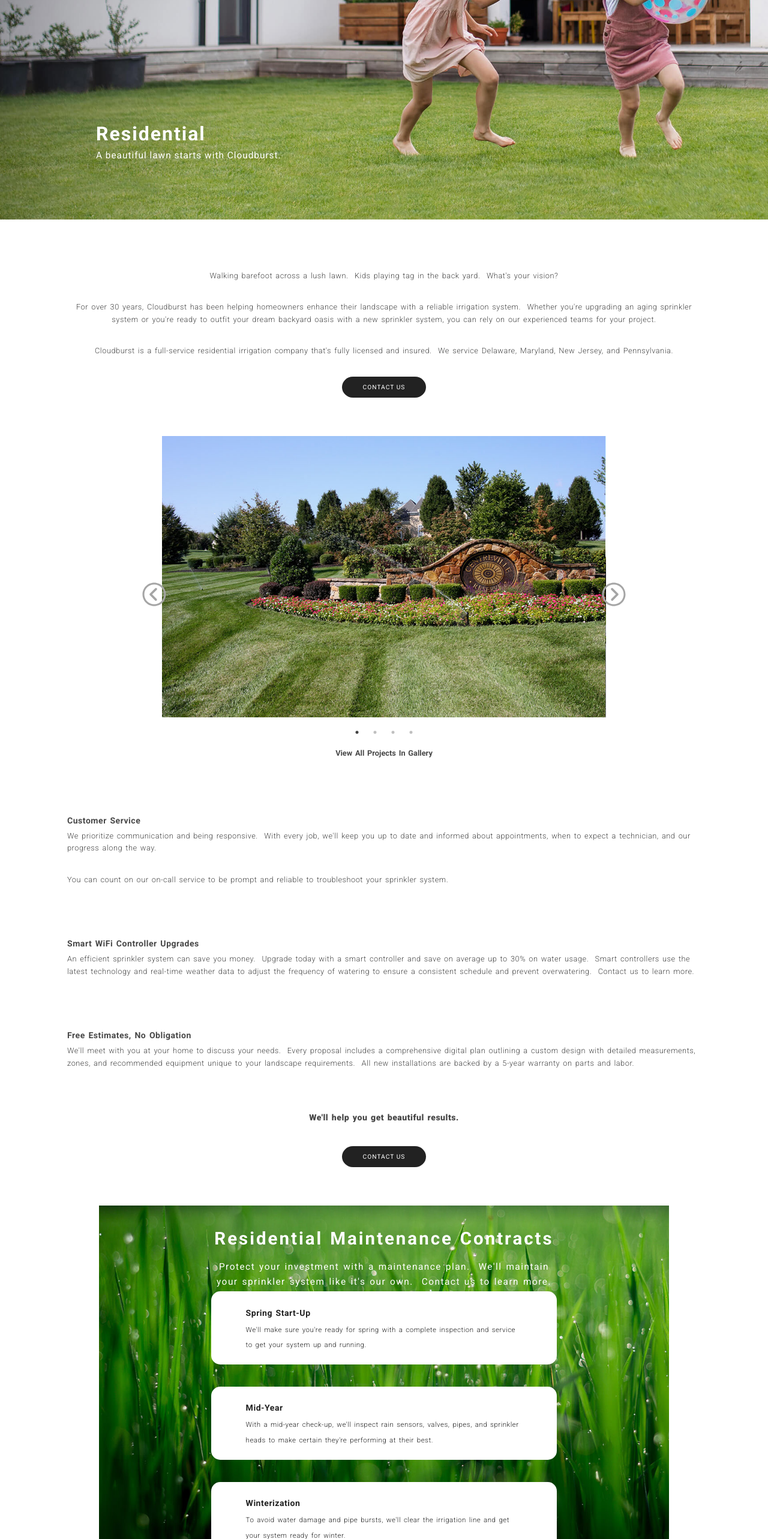
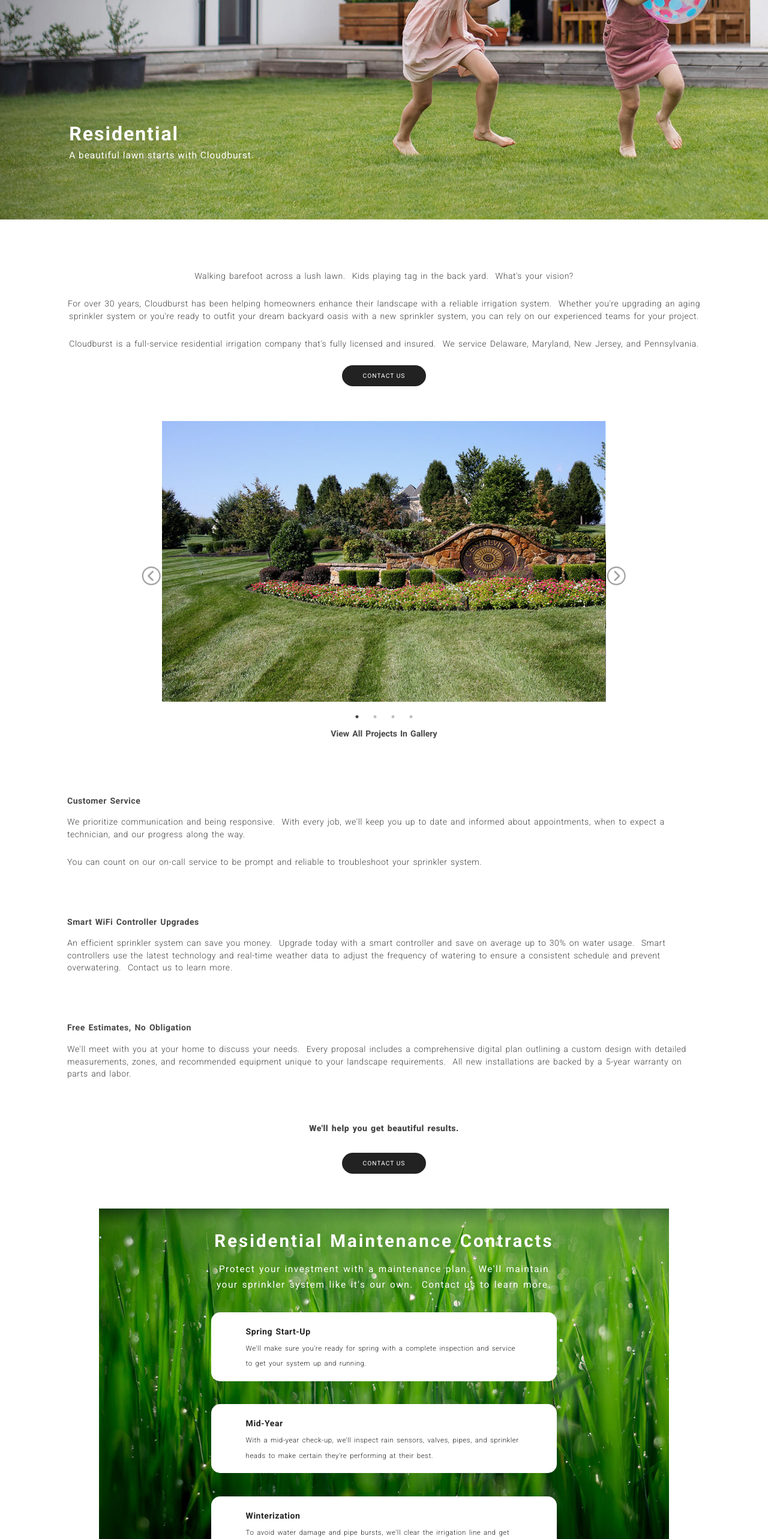
Before and after one commit to brendanmerritt1/cloudburst-sprinkler, a React (Create React App) app: page /residential in a window 1280 px wide. Shown: the part 234-2800 px from the top of the page at 60% size. Built offline with nearby package versions, Linux system fonts and the light colour scheme.

Commit message:
compatibility with 1280p

```diff
--- a/src/styles/aboutUs.css
+++ b/src/styles/aboutUs.css
@@ -63,3 +63,14 @@
   display: flex;
   justify-content: center;
 }
+
+@media screen and (min-width: 1280px) and (max-width: 1919px) {
+  .aboutCaptions {
+    left: 9vw;
+    gap: 0.2rem;
+  }
+
+  .aboutParagraphCaption {
+    margin-bottom: -2.5rem;
+  }
+}
--- a/src/styles/contact.css
+++ b/src/styles/contact.css
@@ -7,9 +7,9 @@
 }
 
 .contactImg {
-  height: 175vh;
+  height: 110vh;
   width: 100%;
-  object-fit: fill;
+  object-fit: cover;
 }
 
 .navigateButton {
@@ -124,6 +124,35 @@ button:active {
   gap: 1vw;
 }
 
-@media screen and (min-width: 2560px) and (max-width: 3760px) {
+@media screen and (min-width: 1280px) and (max-width: 1919px) {
+  .contactImg {
+    height: 220vh;
+  }
 
+  .contactFormContainer {
+    top: 9rem;
+    width: 42rem;
+    height: 75rem;
+  }
+
+  .contactFormTitle {
+    font-size: 1.7rem;
+  }
+
+  .contactFormSubTitle {
+    font-size: 0.9rem;
+  }
+
+  .requiredField {
+    font-size: 0.9rem;
+  }
+
+  .contactFormFields {
+    width: 80%;
+    height: auto;
+  }
+
+  .contactCommentForm {
+    font-size: 1.2rem;
+  }
 }
--- a/src/styles/gallery.css
+++ b/src/styles/gallery.css
@@ -29,13 +29,9 @@
   row-gap: 2vw;
 }
 
-/* .galleryPicContainer:hover:not(.galleryCaption) {
-  filter: brightness(50%);
-} */
-
 .galleryBoxH {
   width: 25vw;
-  height: 30vh;
+  height: 16vw;
   border-radius: 15px;
   background-size: cover;
   background-position: center;
@@ -47,6 +43,7 @@
 
 .galleryCaption {
   position: absolute;
+  font-size: 0.85vw;
   bottom: 5%;
   left: 5%;
   color: #ffffff;
@@ -56,3 +53,9 @@
 .galleryCaption:hover ~.galleryBoxH {
   filter: brightness(40%);
 }
+
+@media screen and (min-width: 1280px) and (max-width: 1919px) {
+  .galleryCaptionContainer {
+    left: 9vw;
+  }
+}
--- a/src/styles/joinUs.css
+++ b/src/styles/joinUs.css
@@ -64,3 +64,9 @@
   line-height: 1.6vw;
   letter-spacing: 1px;
 }
+
+@media screen and (min-width: 1280px) and (max-width: 1919px) {
+  .joinCaption {
+    margin-left: 9vw;
+  }
+}
--- a/src/styles/navbar.css
+++ b/src/styles/navbar.css
@@ -70,9 +70,11 @@
 }
 
 @media screen and (min-width: 1920px) and (max-width: 2559px) {
-
+    /* placeholder media query, 1920p is original design */
 }
 
-@media screen and (min-width: 1440px) and (max-width: 1919px) {
-
+@media screen and (min-width: 1280px) and (max-width: 1919px) {
+    .navContainer {
+        margin-right: 10rem;
+    }
 }
--- a/src/styles/services.css
+++ b/src/styles/services.css
@@ -12,7 +12,7 @@
   margin: 5rem 7rem;
   color: #474747;
   font-weight: 300;
-  font-size: 1vw;
+  font-size: 1.1vw;
   word-spacing: 0.1rem;
   line-height: 2.5vw;
   letter-spacing: 0.5px;
@@ -25,7 +25,7 @@
   color: #a5a5a5;
   cursor: pointer;
   position: absolute;
-  font-size: 3rem;
+  font-size: 3vw;
   z-index: 1;
 }
 
@@ -102,7 +102,7 @@
 .commTextBody {
   display: flex;
   flex-direction: column;
-  gap: 2rem;
+  gap: 2vw;
 }
 
 #center.commTextBody {
@@ -226,6 +226,37 @@
   line-height: 2vw;
 }
 
-@media screen and (min-width: 1440px) and (max-width: 1919px) {
+@media screen and (min-width: 1280px) and (max-width: 1919px) {
+  #comm.captionContainer {
+    margin-left: 9vw;
+  }
 
+  #res.captionContainer {
+    margin-left: 9vw;
+  }
+
+  #comm.servTextParagraph {
+    margin: 0 1rem;
+  }
+
+  .servTextParagraph {
+    margin: 0 -1rem;
+  }
+
+  .servParaTitle {
+    margin-bottom: -1rem;
+  }
+
+  #bottom.captionContainer {
+    width: 61%;
+  }
+
+  .contractBoxContainer {
+    gap: 3vw;
+    margin-top: -2vw;
+  }
+
+  .contractBox {
+    height: 9vw;
+  }
 }
--- a/src/styles/sitemap.css
+++ b/src/styles/sitemap.css
@@ -2,7 +2,7 @@
     display: flex;
     flex-direction: row;
     background-color: #222222;
-    height: 29vh;
+    height: 16vw;
     width: 100%;
     letter-spacing: 0.1rem;
 }
@@ -59,7 +59,7 @@
 .linkContainer {
     display: flex;
     width: 30vw;
-    height: 100%;
+    height: 85%;
     align-items: center;
     margin: 0rem 5rem;
 }
@@ -69,7 +69,7 @@
     flex-flow: column wrap;
     list-style: none;
     color: white;
-    gap: 1.7rem;
+    gap: 1.5vw;
     column-gap: 5rem;
     cursor: pointer;
     height: 80%;
@@ -85,7 +85,7 @@
 
 .trademark {
     color: #878787;
-    font-size: 0.7rem;
+    font-size: 0.6vw;
     margin-left: 1rem;
 }
 
```
